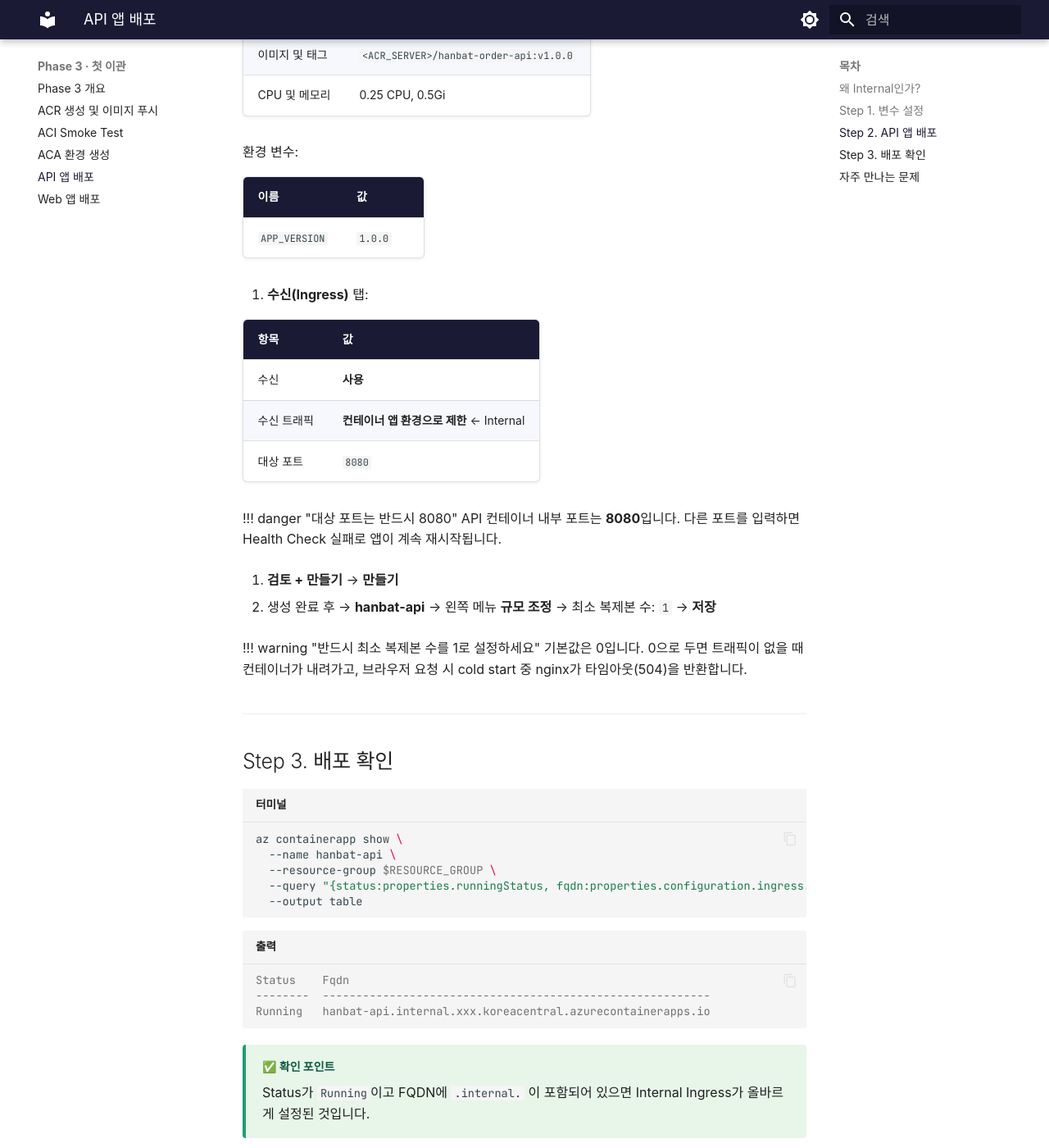
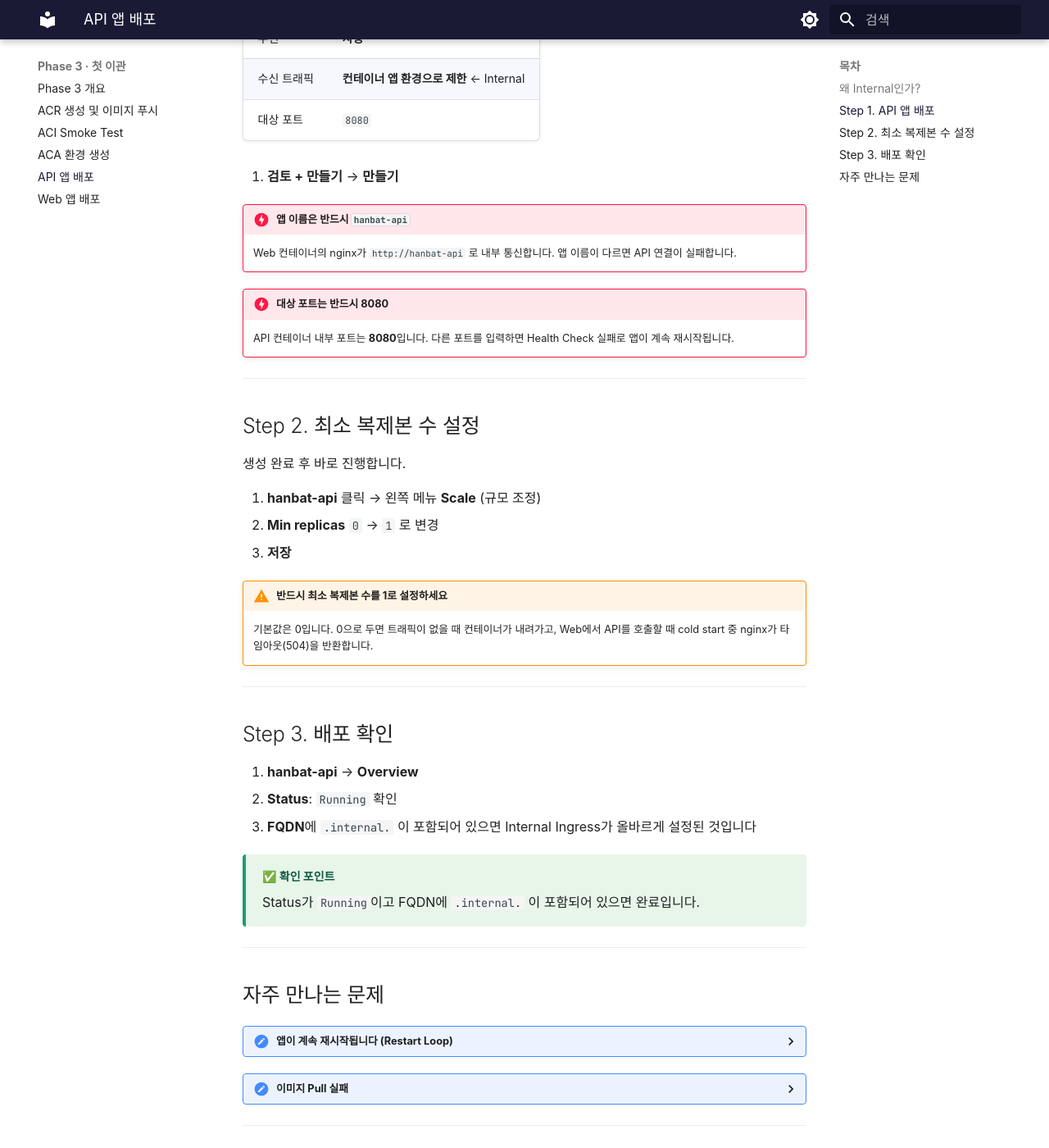
Before and after one commit to skilleat-labs/container-service-labs, an MkDocs documentation site: the page built from docs/phase-3/api-deploy.md, in a window 1280 px wide and 1400 px high, scrolled down 1649 px. Shown: the whole window at 82% size. Built offline with MkDocs 1.6.1 and Material for MkDocs 9.7.7, drawn with Linux system fonts in a browser that asks for light colours; some web fonts are replaced; some of the changed text lies outside the part shown.

Commit message:
docs: 포털 전용 배포 가이드로 전환 (api/web-deploy)
- CLI 탭 제거, Container Apps 환경 > Apps > 만들기 경로로 통일
- api: min replicas 1 설정 Step 명시
- web: min replicas 0 유지 + cold start 체험 안내

Co-Authored-By: Claude Sonnet 4.6 <noreply@anthropic.com>

````diff
--- a/docs/phase-3/api-deploy.md
+++ b/docs/phase-3/api-deploy.md
@@ -21,106 +21,73 @@ API 앱은 **Internal Ingress**로 배포합니다 — ACA 환경 내부에서
 
 ---
 
-## Step 1. 변수 설정
+## Step 1. API 앱 배포
 
-```bash title="터미널"
-export RESOURCE_GROUP=hanbat-rg
-export ACA_ENV=hanbat-env
-export ACR_SERVER=$(az acr show \
-  --name $ACR_NAME \
-  --query loginServer \
-  --output tsv)
-```
+1. Azure Portal → **Container Apps 환경** → **hanbat-env** → 왼쪽 메뉴 **Apps** → **+ 만들기**
+
+2. **기본 사항** 탭:
+
+   | 항목 | 값 |
+   |------|-----|
+   | 컨테이너 앱 이름 | `hanbat-api` |
+   | 지역 | Korea Central |
+   | Container Apps 환경 | `hanbat-env` (자동 선택됨) |
+
+3. **컨테이너** 탭:
+
+   | 항목 | 값 |
+   |------|-----|
+   | 이미지 소스 | Azure Container Registry |
+   | 이미지 및 태그 | `<ACR_SERVER>/hanbat-order-api:v1.0.0` |
+   | CPU 및 메모리 | 0.25 CPU, 0.5Gi |
+
+   환경 변수:
+
+   | 이름 | 값 |
+   |------|-----|
+   | `APP_VERSION` | `1.0.0` |
+
+4. **수신(Ingress)** 탭:
+
+   | 항목 | 값 |
+   |------|-----|
+   | 수신 | **사용** |
+   | 수신 트래픽 | **컨테이너 앱 환경으로 제한** ← Internal |
+   | 대상 포트 | `8080` |
+
+5. **검토 + 만들기** → **만들기**
+
+!!! danger "앱 이름은 반드시 `hanbat-api`"
+    Web 컨테이너의 nginx가 `http://hanbat-api` 로 내부 통신합니다.
+    앱 이름이 다르면 API 연결이 실패합니다.
+
+!!! danger "대상 포트는 반드시 8080"
+    API 컨테이너 내부 포트는 **8080**입니다. 다른 포트를 입력하면 Health Check 실패로 앱이 계속 재시작됩니다.
 
 ---
 
-## Step 2. API 앱 배포
+## Step 2. 최소 복제본 수 설정
 
-=== "포털 (추천)"
+생성 완료 후 바로 진행합니다.
 
-    1. Azure Portal → **Container Apps** → **+ 만들기**
+1. **hanbat-api** 클릭 → 왼쪽 메뉴 **Scale** (규모 조정)
+2. **Min replicas** `0` → `1` 로 변경
+3. **저장**
 
-    2. **기본 사항** 탭:
-
-       | 항목 | 값 |
-       |------|-----|
-       | 컨테이너 앱 이름 | `hanbat-api` |
-       | 지역 | Korea Central |
-       | Container Apps 환경 | `hanbat-env` |
-
-       !!! danger "앱 이름은 반드시 `hanbat-api`"
-           Web 컨테이너의 nginx가 `http://hanbat-api` 로 내부 통신합니다.
-           앱 이름이 다르면 API 연결이 실패합니다.
-
-    3. **컨테이너** 탭:
-
-       | 항목 | 값 |
-       |------|-----|
-       | 이미지 소스 | Azure Container Registry |
-       | 이미지 및 태그 | `<ACR_SERVER>/hanbat-order-api:v1.0.0` |
-       | CPU 및 메모리 | 0.25 CPU, 0.5Gi |
-
-       환경 변수:
-
-       | 이름 | 값 |
-       |------|-----|
-       | `APP_VERSION` | `1.0.0` |
-
-    4. **수신(Ingress)** 탭:
-
-       | 항목 | 값 |
-       |------|-----|
-       | 수신 | **사용** |
-       | 수신 트래픽 | **컨테이너 앱 환경으로 제한** ← Internal |
-       | 대상 포트 | `8080` |
-
-       !!! danger "대상 포트는 반드시 8080"
-           API 컨테이너 내부 포트는 **8080**입니다. 다른 포트를 입력하면 Health Check 실패로 앱이 계속 재시작됩니다.
-
-    5. **검토 + 만들기** → **만들기**
-
-    6. 생성 완료 후 → **hanbat-api** → 왼쪽 메뉴 **규모 조정** → 최소 복제본 수: `1` → **저장**
-
-       !!! warning "반드시 최소 복제본 수를 1로 설정하세요"
-           기본값은 0입니다. 0으로 두면 트래픽이 없을 때 컨테이너가 내려가고, 브라우저 요청 시 cold start 중 nginx가 타임아웃(504)을 반환합니다.
-
-=== "CLI"
-
-    ```bash title="터미널"
-    az containerapp create \
-      --name hanbat-api \
-      --resource-group $RESOURCE_GROUP \
-      --environment $ACA_ENV \
-      --image ${ACR_SERVER}/hanbat-order-api:v1.0.0 \
-      --registry-server ${ACR_SERVER} \
-      --target-port 8080 \
-      --ingress internal \
-      --min-replicas 1 \
-      --max-replicas 3 \
-      --env-vars APP_VERSION=1.0.0
-    ```
+!!! warning "반드시 최소 복제본 수를 1로 설정하세요"
+    기본값은 0입니다. 0으로 두면 트래픽이 없을 때 컨테이너가 내려가고, Web에서 API를 호출할 때 cold start 중 nginx가 타임아웃(504)을 반환합니다.
 
 ---
 
 ## Step 3. 배포 확인
 
-```bash title="터미널"
-az containerapp show \
-  --name hanbat-api \
-  --resource-group $RESOURCE_GROUP \
-  --query "{status:properties.runningStatus, fqdn:properties.configuration.ingress.fqdn}" \
-  --output table
-```
-
-```console title="출력"
-Status    Fqdn
---------  ----------------------------------------------------------
-Running   hanbat-api.internal.xxx.koreacentral.azurecontainerapps.io
-```
+1. **hanbat-api** → **Overview**
+2. **Status**: `Running` 확인
+3. **FQDN**에 `.internal.` 이 포함되어 있으면 Internal Ingress가 올바르게 설정된 것입니다
 
 <div class="checkpoint">
 <div class="checkpoint-title">✅ 확인 포인트</div>
-Status가 <code>Running</code>이고 FQDN에 <code>.internal.</code> 이 포함되어 있으면 Internal Ingress가 올바르게 설정된 것입니다.
+Status가 <code>Running</code>이고 FQDN에 <code>.internal.</code> 이 포함되어 있으면 완료입니다.
 </div>
 
 ---
````
Also changed, not shown: docs/phase-3/web-deploy.md (+34 -61 lines).
